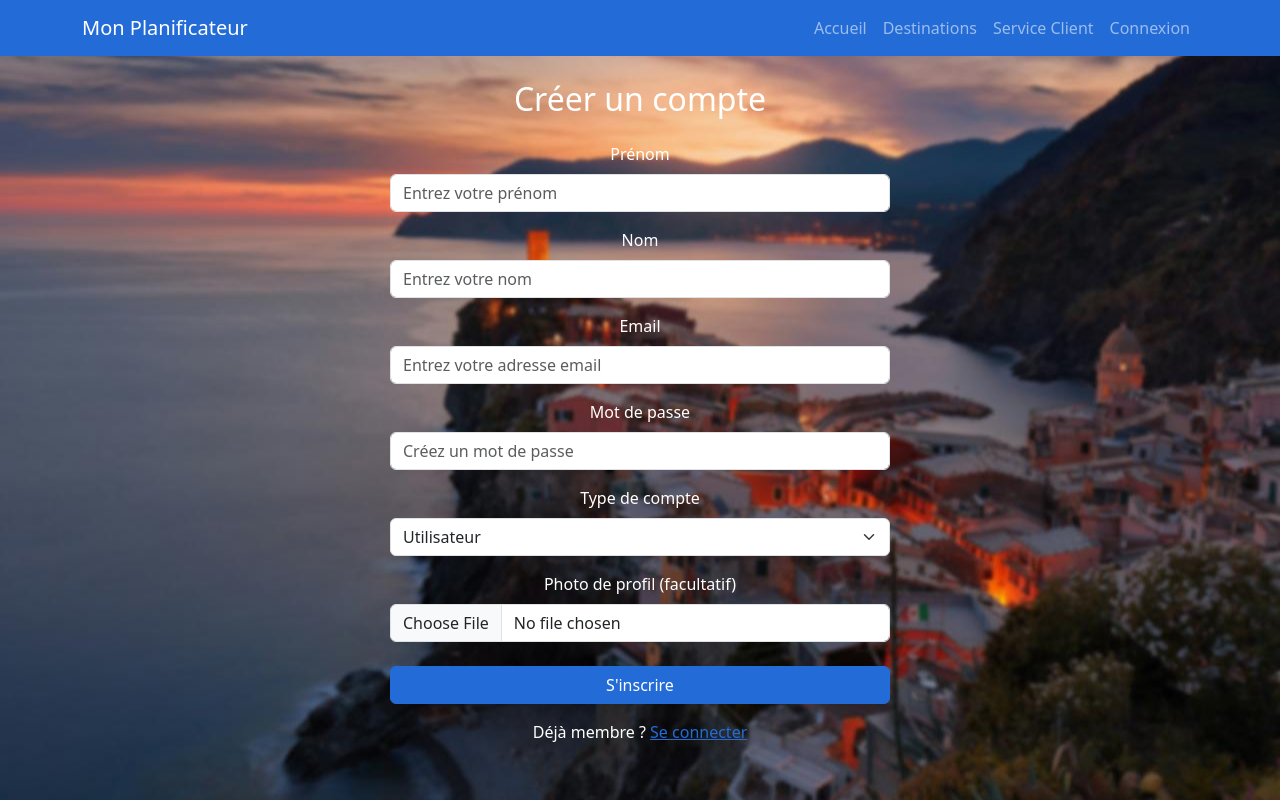
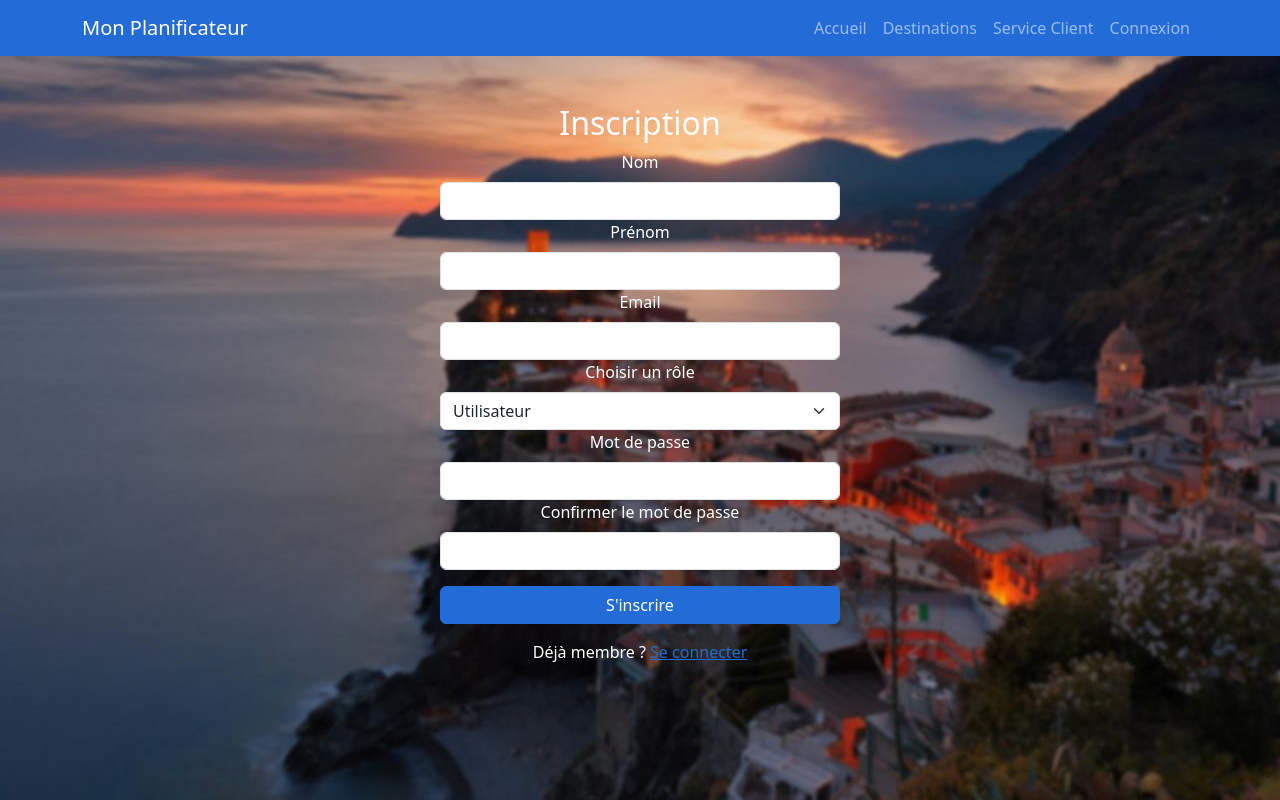
Before and after one commit to A2MSI-B02/A2MSI-REACT, a React (Create React App) app: page /inscription in a window 1280 px wide. Built offline with nearby package versions, Linux system fonts and the light colour scheme; no server answers; the HTML template or start-up script is replaced by a standard one.

Commit message:
suppression photo d eprofile (ça fonctionne pas faut payer)

```diff
--- a/src/pages/connexion.js
+++ b/src/pages/connexion.js
@@ -4,7 +4,6 @@ import { auth, database } from "../firebaseConfig"; // Import Firebase
 import { signInWithEmailAndPassword } from "firebase/auth";
 import { ref, get } from "firebase/database";
 import { Container, Form, Button } from "react-bootstrap";
-import Footer from "../components/footer";
 
 const Login = () => {
     const [email, setEmail] = useState("");
@@ -12,14 +11,17 @@ const Login = () => {
     const [error, setError] = useState("");
     const navigate = useNavigate();
 
+    // Soumission du formulaire
     const handleSubmit = async (e) => {
         e.preventDefault();
         setError("");
 
         try {
+            // Connexion Firebase Auth
             const userCredential = await signInWithEmailAndPassword(auth, email, password);
             const userId = userCredential.user.uid;
 
+            // Récupération du rôle depuis la base de données
             const userRef = ref(database, "users/" + userId);
             const snapshot = await get(userRef);
             const userData = snapshot.val();
@@ -28,6 +30,7 @@ const Login = () => {
                 sessionStorage.setItem("userFirstName", userData.firstName);
                 sessionStorage.setItem("userRole", userData.role);
 
+                // Redirection selon le rôle
                 if (userData.role === "Utilisateur") {
                     navigate("/userdashboard");
                 } else if (userData.role === "Professionnel") {
@@ -42,7 +45,6 @@ const Login = () => {
     };
 
     return (
-        <div>
         <Container className="mt-5">
             <h2 className="text-center">Connexion</h2>
             {error && <p className="text-center text-danger">{error}</p>}
@@ -63,8 +65,6 @@ const Login = () => {
                 <p className="mb-0">Pas encore membre ? <a href="/inscription">S'inscrire</a></p>
             </div>
         </Container>
-        <Footer /> {/* Utilisation du composant Footer */}
-        </div>
     );
 };
 
--- a/src/pages/inscription.js
+++ b/src/pages/inscription.js
@@ -1,71 +1,59 @@
 import React, { useState } from "react";
 import { useNavigate } from "react-router-dom";
-import { auth, db, storage } from "../firebaseConfig";
-import { createUserWithEmailAndPassword, updateProfile } from "firebase/auth";
-import { doc, setDoc } from "firebase/firestore";
-import { ref, uploadBytes, getDownloadURL } from "firebase/storage";
-import { getDatabase, ref as dbRef, set as dbSet } from "firebase/database";
-import { Container, Form, Button, Alert } from "react-bootstrap"; // Bootstrap pour la cohérence
+import { auth, database } from "../firebaseConfig"; // Import Firebase
+import { createUserWithEmailAndPassword } from "firebase/auth";
+import { ref, set } from "firebase/database";
+import { Container, Form, Button } from "react-bootstrap";
 
 const Inscription = () => {
-    const [email, setEmail] = useState("");
-    const [password, setPassword] = useState("");
-    const [firstName, setFirstName] = useState("");
-    const [lastName, setLastName] = useState("");
-    const [role, setRole] = useState("user");
-    const [profileImage, setProfileImage] = useState(null);
+    const [formData, setFormData] = useState({
+        firstName: "",
+        lastName: "",
+        email: "",
+        role: "Utilisateur", // Valeur par défaut
+        password: "",
+        confirmPassword: "",
+    });
+
     const [error, setError] = useState("");
     const navigate = useNavigate();
 
+    // Gestion des changements des inputs
+    const handleChange = (e) => {
+        setFormData({ ...formData, [e.target.name]: e.target.value });
+    };
+
+    // Soumission du formulaire
     const handleSubmit = async (e) => {
         e.preventDefault();
-        setError(""); // Réinitialise les erreurs
+        setError("");
+
+        // Vérification des champs
+        if (formData.password !== formData.confirmPassword) {
+            setError("Les mots de passe ne correspondent pas.");
+            return;
+        }
 
         try {
-            // Création de l'utilisateur dans Firebase Auth
-            const userCredential = await createUserWithEmailAndPassword(auth, email, password);
-            const user = userCredential.user;
+            // Création du compte Firebase Auth
+            const userCredential = await createUserWithEmailAndPassword(auth, formData.email, formData.password);
+            const userId = userCredential.user.uid;
 
-            // Upload de l'image de profil (si choisie)
-            let photoURL = "";
-            if (profileImage) {
-                const imageRef = ref(storage, `profilePictures/${user.uid}`);
-                await uploadBytes(imageRef, profileImage);
-                photoURL = await getDownloadURL(imageRef); // Récupère l'URL de l'image
-            }
-
-            // Mise à jour du profil utilisateur
-            await updateProfile(user, {
-                displayName: `${firstName} ${lastName}`,
-                photoURL,
-            });
-
-            // Sauvegarde des informations utilisateur dans Firestore
-            await setDoc(doc(db, "users", user.uid), {
-                uid: user.uid,
-                email,
-                displayName: `${firstName} ${lastName}`,
-                photoURL: photoURL || null,
-                role,
-            });
-
-            // Enregistrement dans Realtime Database
-            const realtimeDb = getDatabase(); // Récupère une instance de Realtime Database
-            await dbSet(dbRef(realtimeDb, `users/${user.uid}`), {
-                uid: user.uid,
-                email,
-                displayName: `${firstName} ${lastName}`,
-                photoURL: photoURL || null,
-                role,
+            // Sauvegarde des infos dans Firebase Database
+            await set(ref(database, "users/" + userId), {
+                firstName: formData.firstName,
+                lastName: formData.lastName,
+                email: formData.email,
+                role: formData.role,
             });
 
             // Redirection selon le rôle
-            sessionStorage.setItem("userRole", role);
-            if (role === "user") {
+            sessionStorage.setItem("userRole", formData.role);
+            if (formData.role === "Utilisateur") {
                 navigate("/userdashboard");
-            } else if (role === "pro") {
+            } else if (formData.role === "Professionnel") {
                 navigate("/prodashboard");
-            } else if (role === "admin") {
+            } else if (formData.role === "Administrateur") {
                 navigate("/admindashboard");
             }
         } catch (error) {
@@ -74,79 +62,44 @@ const Inscription = () => {
     };
 
     return (
-        <Container className="d-flex flex-column align-items-center justify-content-center mt-4">
-            <h2 className="mb-4">Créer un compte</h2>
-            {error && <Alert variant="danger">{error}</Alert>}
-
-            <Form style={{ maxWidth: "500px", width: "100%" }} onSubmit={handleSubmit}>
-                <Form.Group className="mb-3" controlId="firstName">
-                    <Form.Label>Prénom</Form.Label>
-                    <Form.Control
-                        type="text"
-                        value={firstName}
-                        onChange={(e) => setFirstName(e.target.value)}
-                        required
-                        placeholder="Entrez votre prénom"
-                    />
+        <Container className="mt-5">
+            <h2 className="text-center">Inscription</h2>
+            {error && <p className="text-center text-danger">{error}</p>}
+            <Form onSubmit={handleSubmit} className="mx-auto" style={{ maxWidth: "400px" }}>
+                <Form.Group>
+                    <Form.Label>Nom</Form.Label>
+                    <Form.Control type="text" name="lastName" required onChange={handleChange} />
                 </Form.Group>
 
-                <Form.Group className="mb-3" controlId="lastName">
-                    <Form.Label>Nom</Form.Label>
-                    <Form.Control
-                        type="text"
-                        value={lastName}
-                        onChange={(e) => setLastName(e.target.value)}
-                        required
-                        placeholder="Entrez votre nom"
-                    />
+                <Form.Group>
+                    <Form.Label>Prénom</Form.Label>
+                    <Form.Control type="text" name="firstName" required onChange={handleChange} />
                 </Form.Group>
 
-                <Form.Group className="mb-3" controlId="email">
+                <Form.Group>
                     <Form.Label>Email</Form.Label>
-                    <Form.Control
-                        type="email"
-                        value={email}
-                        onChange={(e) => setEmail(e.target.value)}
-                        required
-                        placeholder="Entrez votre adresse email"
-                    />
+                    <Form.Control type="email" name="email" required onChange={handleChange} />
                 </Form.Group>
 
-                <Form.Group className="mb-3" controlId="password">
-                    <Form.Label>Mot de passe</Form.Label>
-                    <Form.Control
-                        type="password"
-                        value={password}
-                        onChange={(e) => setPassword(e.target.value)}
-                        required
-                        placeholder="Créez un mot de passe"
-                    />
-                </Form.Group>
-
-                <Form.Group className="mb-3" controlId="role">
-                    <Form.Label>Type de compte</Form.Label>
-                    <Form.Select
-                        value={role}
-                        onChange={(e) => setRole(e.target.value)}
-                        required
-                    >
-                        <option value="user">Utilisateur</option>
-                        <option value="pro">Professionnel</option>
+                <Form.Group>
+                    <Form.Label>Choisir un rôle</Form.Label>
+                    <Form.Select name="role" onChange={handleChange}>
+                        <option value="Utilisateur">Utilisateur</option>
+                        <option value="Professionnel">Professionnel</option>
                     </Form.Select>
                 </Form.Group>
 
-                <Form.Group className="mb-4" controlId="profileImage">
-                    <Form.Label>Photo de profil (facultatif)</Form.Label>
-                    <Form.Control
-                        type="file"
-                        accept="image/*"
-                        onChange={(e) => setProfileImage(e.target.files[0])}
-                    />
+                <Form.Group>
+                    <Form.Label>Mot de passe</Form.Label>
+                    <Form.Control type="password" name="password" required onChange={handleChange} />
                 </Form.Group>
 
-                <Button type="submit" variant="primary" className="w-100">
-                    S'inscrire
-                </Button>
+                <Form.Group>
+                    <Form.Label>Confirmer le mot de passe</Form.Label>
+                    <Form.Control type="password" name="confirmPassword" required onChange={handleChange} />
+                </Form.Group>
+
+                <Button variant="primary" type="submit" className="mt-3 w-100">S'inscrire</Button>
             </Form>
             <div className="text-center mt-3">
                 <p className="mb-0">Déjà membre ? <a href="/connexion">Se connecter</a></p>
```
